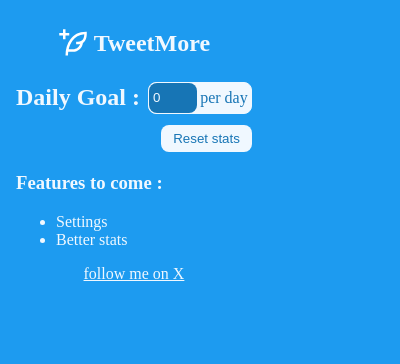
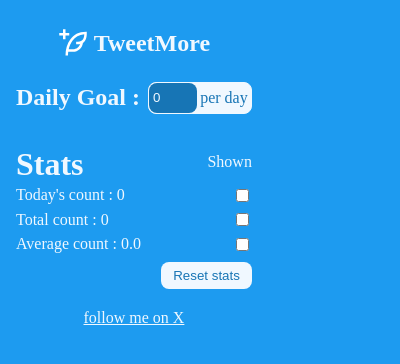
Before and after one commit to Samio735/replymore, a browser extension: page popup.html in a window 400 px wide. Drawn offline with Linux system fonts and the light colour scheme.

Commit message:
settings

```diff
--- a/popup.html
+++ b/popup.html
@@ -84,7 +84,39 @@
         <p style="padding-right: 0.2rem;text-wrap: nowrap;"> per day</p>
         </div>
       </div>
+      <div style="display: flex; justify-content: space-between; align-items: center;">
+<h1 style="margin-bottom: 0;">Stats</h1>
+<p style="margin-bottom: 0;">Shown</p>
+</div>
+      <div style="display: flex; flex-direction: column;">
+              <div style="display: flex; justify-content: space-between; align-items: center;">
+                        <p style="margin: 0.2rem 0;">Today's count : <span id="today-count">0</span>  </p>
+                        <input type="checkbox" id="show-today-count">
+              </div>
+                            <!-- <div style="display: flex; justify-content: space-between; align-items: center;">
+                        <p style="margin:0.2rem 0;"> Today's time : <span id="today-time">0</span> m </p>
+                        <input type="checkbox" id="show-today-time">
+              </div> -->
+              <div style="display: flex; justify-content: space-between; align-items: center;">
+                <p style="margin: 0.2rem 0;">Total count : <span id="overall-count">0</span>  </p>
+                <input type="checkbox" id="show-overall-count">
+              </div>
+              <div style="display: flex; justify-content: space-between; align-items: center;">
+                        <p style="margin:0.2rem 0;"> Average count : <span id="daily-average">0</span>  </p>
+                        <input type="checkbox" id="show-daily-average">
+              </div>
 
+              <!-- <div style="display: flex; justify-content: space-between; align-items: center;">
+                        <p style="margin:0.2rem 0;"> Average time : <span id="average-time">0</span> m </p>
+                        <input type="checkbox" id="show-average-time">
+              </div>
+                            <div style="display: flex; justify-content: space-between; align-items: center;">
+                        <p style="margin:0.2rem 0;"> Tweeting speed : <span id="time-per-tweet">0</span> m  </p>
+                        <input type="checkbox" id="show-time-per-tweet">
+              </div> -->
+
+
+    </div>
         <div
         id="status"
         style="
@@ -100,19 +132,19 @@
       >
 
 
-<!-- <h2>Stats </h2> -->
+
 
         <button id="reset" style="height: fit-content;">Reset stats</button>
 
       </div>
 
-      <div style="width: 100%;">
+      <!-- <div style="width: 100%;">
       <h3> Features to come :</h3>
       <ul>
         <li>Settings</li>
         <li>Better stats</li>
       </ul>
-</div>
+</div> -->
 
       <div
         id="status"
--- a/popup.js
+++ b/popup.js
@@ -1,18 +1,47 @@
-// const SaveBtn = document.getElementById("save");
 const ResetBtn = document.getElementById("reset");
-// const UserIdEl = document.getElementById("user_id");
-
 const dailyGoalEl = document.getElementById("daily-goal");
-
-// SaveBtn.addEventListener("click", () => {
-//   const userId = UserIdEl.value;
-//   console.log(userId);
-//   chrome.storage.sync.set({ userId: userId });
-// });
+const todayCountEl = document.getElementById("today-count");
+const overallCountEl = document.getElementById("overall-count");
+const dailyAverageEl = document.getElementById("daily-average");
+// const todayTimeEl = document.getElementById("today-time");
+// const averageTimeEl = document.getElementById("average-time");
+// const timePerTweetEl = document.getElementById("time-per-tweet");
+const showTodayCountEl = document.getElementById("show-today-count");
+const showOverallCountEl = document.getElementById("show-overall-count");
+const showDailyAverageEl = document.getElementById("show-daily-average");
+// const showTodayTimeEl = document.getElementById("show-today-time");
+// const showAverageTimeEl = document.getElementById("show-average-time");
+// const showTimePerTweetEl = document.getElementById("show-time-per-tweet");
 
 ResetBtn.addEventListener("click", () => {
   chrome.storage.sync.set({ todayCount: 0, postCount: 0, countDays: 1 });
 });
+
+// add event listenes to each show button
+
+showTodayCountEl.addEventListener("change", (e) => {
+  chrome.storage.sync.set({ showTodayCount: e.target.checked });
+});
+
+showOverallCountEl.addEventListener("change", (e) => {
+  chrome.storage.sync.set({ showOverallCount: e.target.checked });
+});
+
+showDailyAverageEl.addEventListener("change", (e) => {
+  chrome.storage.sync.set({ showDailyAverage: e.target.checked });
+});
+
+// showTodayTimeEl.addEventListener("change", (e) => {
+//   chrome.storage.sync.set({ showTodayTime: e.target.checked });
+// });
+
+// showAverageTimeEl.addEventListener("change", (e) => {
+//   chrome.storage.sync.set({ showAverageTime: e.target.checked });
+// });
+
+// showTimePerTweetEl.addEventListener("change", (e) => {
+//   chrome.storage.sync.set({ showTimePerTweet: e.target.checked });
+// });
 
 dailyGoalEl.addEventListener("change", (e) => {
   chrome.storage.sync.set({
@@ -20,7 +49,47 @@
   });
 });
 
-chrome.storage.sync.get("dailyGoal", (data) => {
-  const dailyGoal = data.dailyGoal || 0;
-  dailyGoalEl.value = dailyGoal;
-});
+chrome.storage.sync.get(
+  [
+    "dailyGoal",
+    "countDays",
+    "todayCount",
+    "postCount",
+    "timeSpent",
+    "timeSpentToday",
+    "showTodayCount",
+    "showOverallCount",
+    "showDailyAverage",
+    "showTodayTime",
+    "showAverageTime",
+    "showTimePerTweet",
+  ],
+  (data) => {
+    const dailyGoal = data.dailyGoal || 0;
+    const countDays = data.countDays || 1;
+    const todayCount = data.todayCount || 0;
+    const postCount = data.postCount || 0;
+    const timeSpent = data.timeSpent || 0;
+    const timeSpentToday = data.timeSpentToday || 0;
+    const showTodayCount = !!data.showTodayCount ? "true" : "false";
+    const showOverallCount = !!data.showOverallCount ? "true" : "false";
+    const showDailyAverage = !!data.showDailyAverage ? "true" : "false";
+    const showTodayTime = !!data.showTodayTime ? "true" : "false";
+    const showAverageTime = !!data.showAverageTime ? "true" : "false";
+    const showTimePerTweet = !!data.showTimePerTweet ? "true" : "false";
+
+    dailyGoalEl.value = dailyGoal;
+    todayCountEl.textContent = todayCount;
+    overallCountEl.textContent = postCount;
+    dailyAverageEl.textContent = (postCount / countDays).toFixed(1);
+    // todayTimeEl.textContent = timeSpentToday;
+    // averageTimeEl.textContent = Math.round(timeSpent / countDays);
+    // timePerTweetEl.textContent = (timeSpent / postCount).toFixed(1);
+    showTodayCountEl.checked = showTodayCount === "true";
+    showOverallCountEl.checked = showOverallCount === "true";
+    showDailyAverageEl.checked = showDailyAverage === "true";
+    // showTodayTimeEl.checked = showTodayTime === "true";
+    // showAverageTimeEl.checked = showAverageTime === "true";
+    // showTimePerTweetEl.checked = showTimePerTweet === "true";
+  }
+);
```
Also changed, not shown: background.js (added, +42 -0 lines), content.js (+53 -29 lines), manifest.json.
